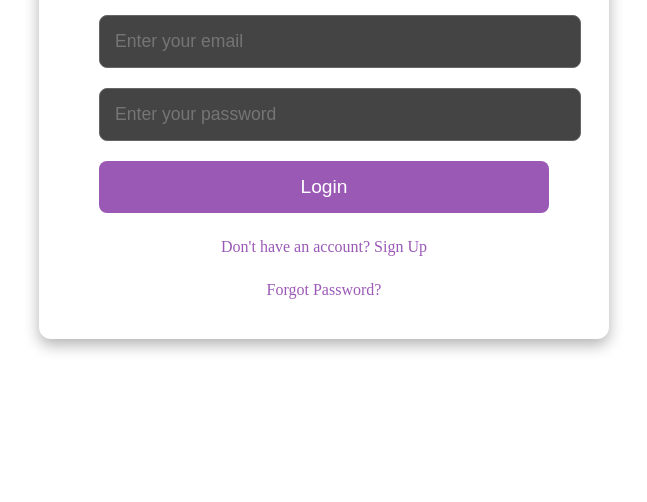
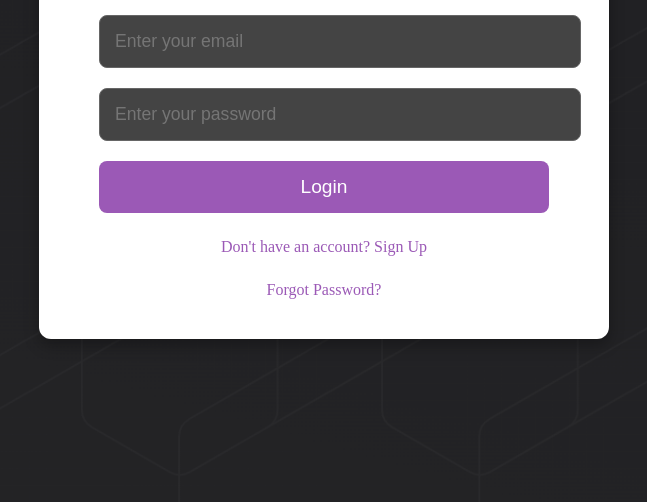
Before and after one commit to deveshrathore123/login_page-, a plain HTML site: page index.html in a window 1280 px wide. Shown: the part 298-800 px from the top of the page, without its empty margins (316-963 px from the left). Drawn offline with Linux system fonts and the light colour scheme.

Commit message:
Update index.html

```diff
--- a/index.html
+++ b/index.html
@@ -12,14 +12,23 @@
             font-family: 'Gloock', serif;
             margin: 0;
             padding: 0;
-            background-image: url('./background'); /* Background image set */
-            background-size: cover;
-            background-position: center;
             height: 100vh;
             display: flex;
             justify-content: center;
             align-items: center;
             color: #fff;
+            position: relative;
+        }
+
+        /* Background image applied using an img tag */
+        .background-img {
+            position: absolute;
+            top: 0;
+            left: 0;
+            width: 100%;
+            height: 100%;
+            z-index: -1; /* Ensures that the image is behind the form */
+            object-fit: cover;
         }
 
         .login-form {
@@ -100,6 +109,9 @@
 
 <body>
 
+    <!-- Background image as an img tag -->
+    <img src="./background.png" alt="Background Image" class="background-img">
+
     <!-- Login Form Section -->
     <div class="login-form">
         <h2>Login to KubEdge</h2>
```
